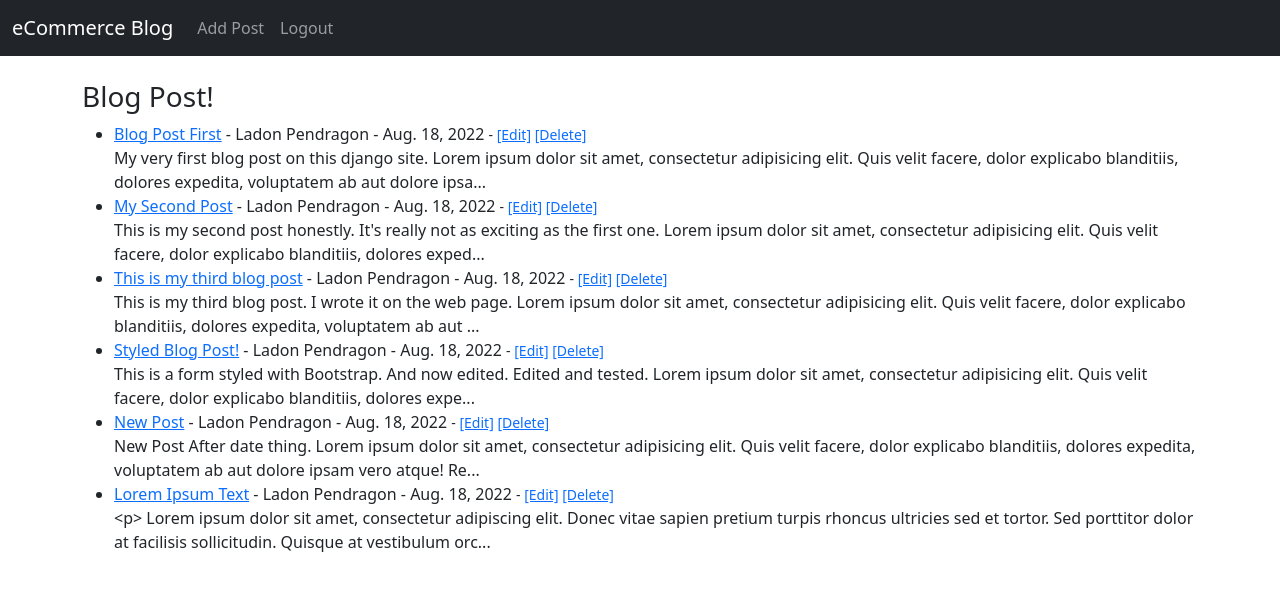
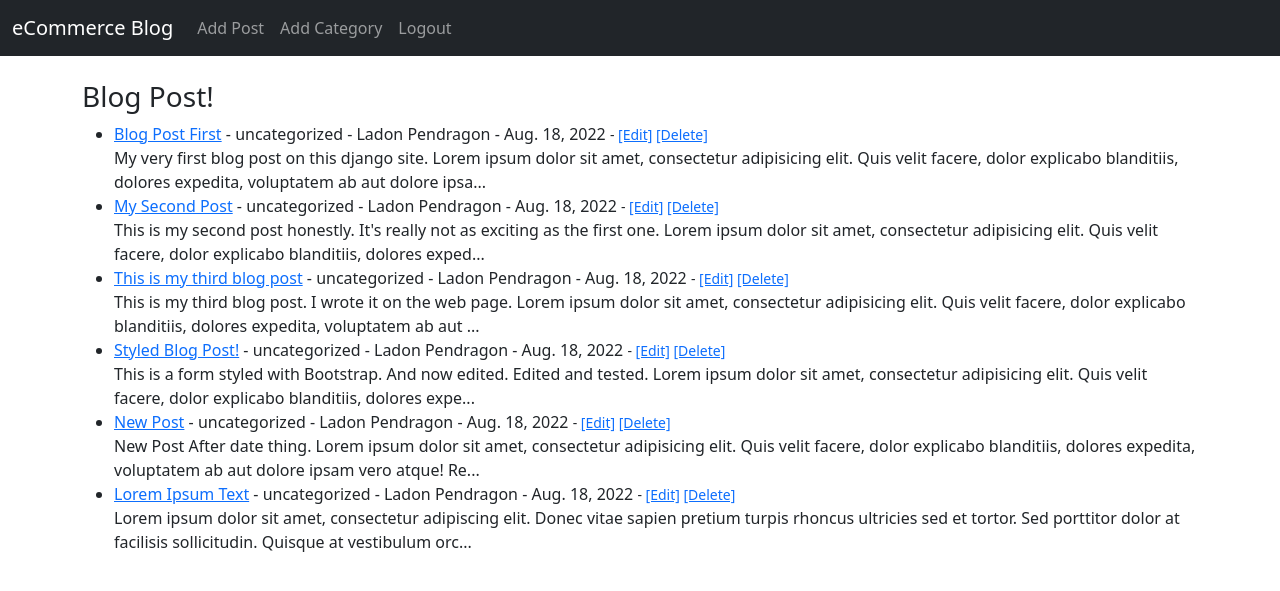
Before and after one commit to IsidoreDelpierro/ecommerceblog, a Django app: page / in a window 1280 px wide. Shown: the top 591 px of the page. Run offline with Django 4.2, Linux system fonts and the light colour scheme; a user stored in the database is signed in; data comes from the database, SQL or seed files in the repository; both versions use the stored data as it was after the commit.

Commit message:
Add Blog Categories -------------------
1) Create Category model in blog app

2) Add category attribute to Post model

3) Query categories from database and loop through the query set to make
category options dynamic

4) Make migrations, migrate and restart server

5) Register Category model on admin.py

6) Create AddCategoryView on blog's views.py

7) Create add_category.html template

8) Add add_category to navbar

```diff
--- a/blog/admin.py
+++ b/blog/admin.py
@@ -1,6 +1,7 @@
 from django.contrib import admin
-from .models import Post
+from .models import Post, Category
 
 # Register your models here.
 
 admin.site.register(Post)
+admin.site.register(Category)
--- a/blog/forms.py
+++ b/blog/forms.py
@@ -1,15 +1,23 @@
 from django import forms
-from .models import Post
+from .models import Post, Category
+
+#choices = [('powerbike','Power Bike'), ('scooter','Scooter'),('skateboard','Skate Board'),]
+choices = Category.objects.all().values_list('name','name')
+choices_list = []
+
+for choice in choices:
+    choices_list.append(choice)
 
 class PostForm(forms.ModelForm):
     class Meta:
         model = Post
-        fields = ('title', 'title_tag', 'meta_tag', 'author', 'body')
+        fields = ('title', 'title_tag', 'meta_tag', 'author', 'category', 'body')
         widgets = {
             'title': forms.TextInput(attrs={'class': 'form-control', 'placeholder': 'Enter the title here'}),
             'title_tag': forms.TextInput(attrs={'class': 'form-control', 'placeholder': 'Text entered here will appear as the name of the tab in the browser'}),
             'meta_tag': forms.TextInput(attrs={'class': 'form-control'}),
             'author': forms.Select(attrs={'class': 'form-control'}),
+            'category': forms.Select(choices=choices_list, attrs={'class': 'form-control'}),
             'body': forms.Textarea(attrs={'class': 'form-control', 'placeholder': 'Content of the blog post goes here...'}),
         }
 
--- a/blog/models.py
+++ b/blog/models.py
@@ -6,6 +6,19 @@ from datetime import datetime, date
 
 # Create your models here.
 
+class Category(models.Model):
+    name = models.CharField(max_length=255)
+
+    class Meta:
+        verbose_name_plural = "Categories"
+
+    def __str__(self):
+        return self.name
+
+    def get_absolute_url(self):
+        return reverse('home')
+
+
 class Post(models.Model):
     title = models.CharField(max_length=255)
     title_tag = models.CharField(max_length=255)#, default="eCommerce Blog")
@@ -13,6 +26,7 @@ class Post(models.Model):
     author = models.ForeignKey(User, on_delete=models.CASCADE)
     body = models.TextField()
     post_date = models.DateField(auto_now_add=True)
+    category = models.CharField(max_length=255, default="uncategorized")
 
     class Meta:
         verbose_name_plural = "Posts"
--- a/blog/templates/blog/article_details.html
+++ b/blog/templates/blog/article_details.html
@@ -16,7 +16,7 @@
     </small><br>
     <hr>
     <br>
-    {{post.body}}
+    {{post.body|safe}}
 
     <br><br>
     <a class="btn btn-secondary" href="{% url 'home' %}">Back</a>
--- a/blog/templates/blog/home.html
+++ b/blog/templates/blog/home.html
@@ -5,6 +5,7 @@
         {% for post in object_list %}
             <li>
                 <a href="{% url 'article-detail' post.pk %}">{{post.title}}</a>
+                - {{post.category}}
                 - {{post.author.first_name}} {{post.author.last_name}}
                 - {{post.post_date}}
                 <small>
@@ -14,7 +15,7 @@
 
                         <a href="{% url 'delete_post' post.pk %}">[Delete]</a>
                     {% endif %}
-                </small><br />{{post.body|slice:":200"}}...
+                </small><br />{{post.body|slice:":200"|safe}}...
             </li>
         {% endfor %}
     </ul>
--- a/blog/templates/blog/navbar.html
+++ b/blog/templates/blog/navbar.html
@@ -9,6 +9,9 @@
           {% if user.is_authenticated %}
             <li class="nav-item">
               <a class="nav-link" href="{% url 'add_post' %}">Add Post</a>
+            </li>
+            <li class="nav-item">
+              <a class="nav-link" href="{% url 'add_category' %}">Add Category</a>
             </li>
             <li class="nav-item">
               <a class="nav-link" href="{% url 'logout' %}">Logout</a>
--- a/blog/urls.py
+++ b/blog/urls.py
@@ -1,10 +1,11 @@
 from django.urls import path
-from .views import HomeView, ArticleDetailView, AddPostView, UpdatePostView, DeletePostView
+from .views import HomeView, ArticleDetailView, AddPostView, UpdatePostView, DeletePostView, AddCategoryView
 
 urlpatterns = [
     path('', HomeView.as_view(), name="home"),
     path('article/<int:pk>', ArticleDetailView.as_view(), name="article-detail"),
     path('add_post/', AddPostView.as_view(), name='add_post'),
+    path('add_category/', AddCategoryView.as_view(), name='add_category'),
     path('article/edit/<int:pk>', UpdatePostView.as_view(), name='update_post'),
     path('article/<int:pk>/remove', DeletePostView.as_view(), name='delete_post'),
 ]
--- a/blog/views.py
+++ b/blog/views.py
@@ -1,6 +1,6 @@
 from django.shortcuts import render
 from django.views.generic import ListView, DetailView, CreateView, UpdateView, DeleteView
-from .models import Post
+from .models import Category, Post
 from .forms import PostForm, UpdatePostForm
 from django.urls import reverse_lazy
 
@@ -23,6 +23,14 @@ class ArticleDetailView(DetailView):
     template_name = "blog/article_details.html"
 
 
+class AddCategoryView(CreateView):
+    model = Category
+    #form_class = PostForm
+    template_name = "blog/add_category.html"
+    fields = '__all__'
+    #fields = ('title', 'body')
+
+
 class AddPostView(CreateView):
     model = Post
     form_class = PostForm
```
Also changed, not shown: blog/templates/blog/add_category.html (added, +19 -0 lines), blog/migrations/0005_category_post_category.py (added), db.sqlite3.
